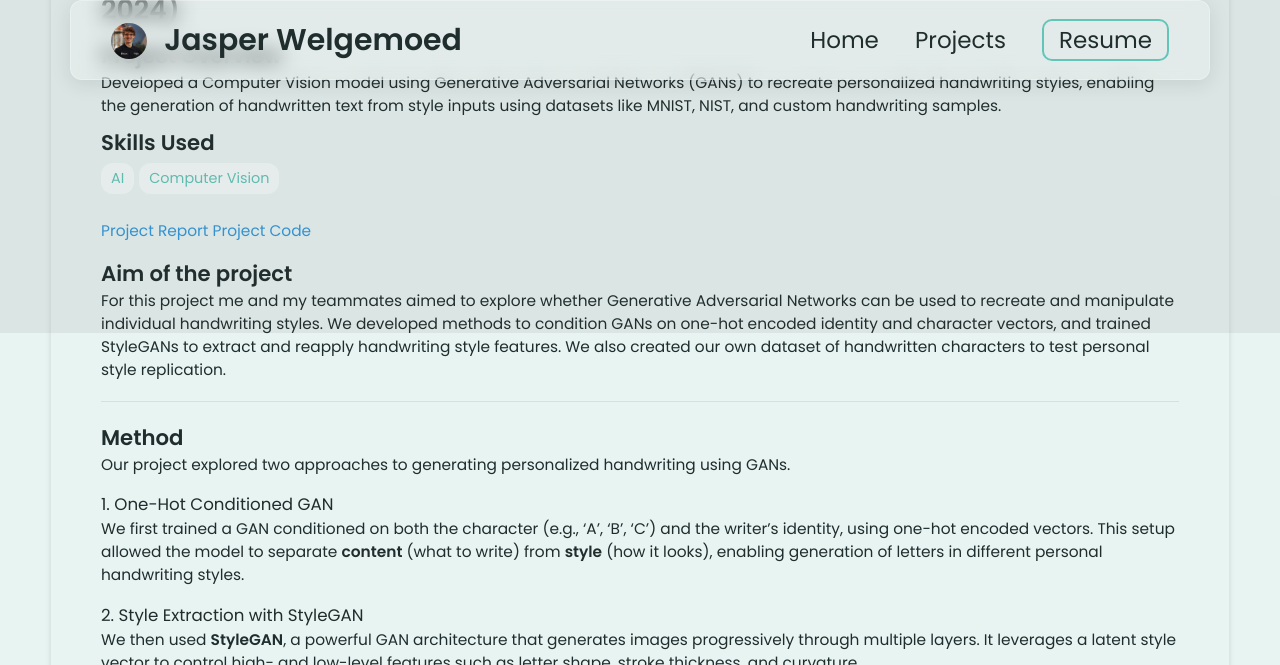
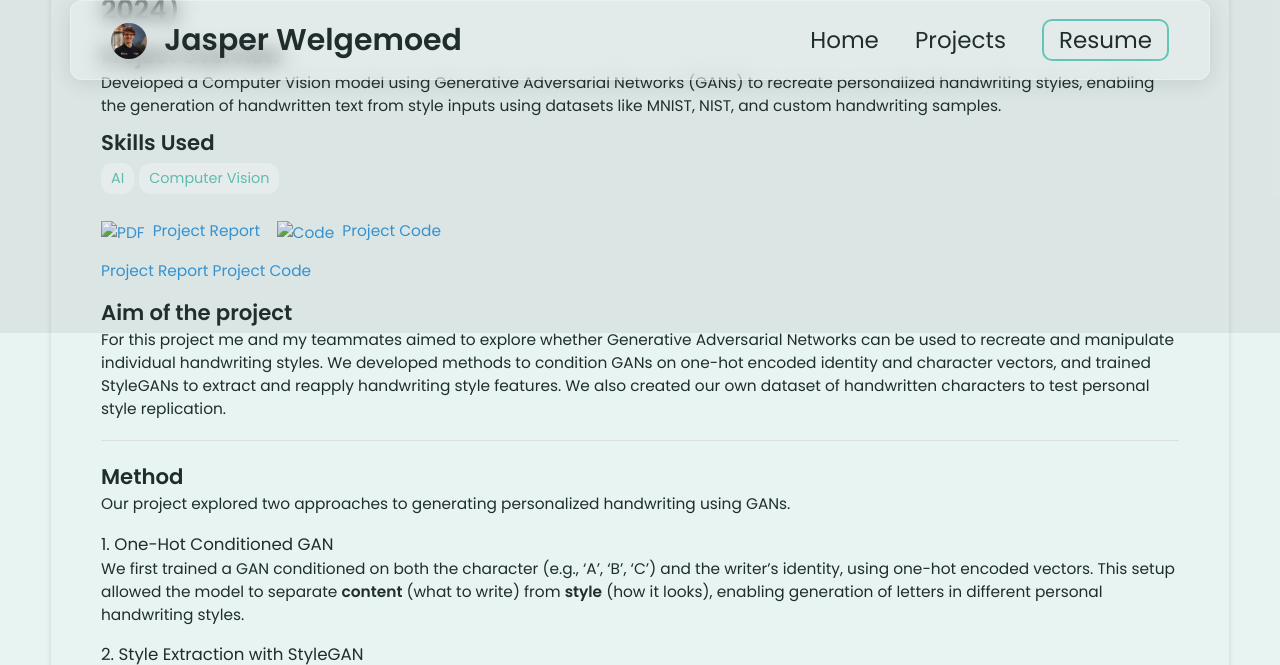
Before and after one commit to jasperwelgemoed/jasperwelgemoed.github.io, a Jekyll site: the page built from _projects/GANComputerVisionProject/index.md, in a window 1280 px wide and 900 px high, scrolled down 567 px, cut to the strip 0-665 px from the top of the window. Built offline with Jekyll 4.4.1, drawn with Linux system fonts in a browser that asks for light colours.

Commit message:
Update index.md

```diff
--- a/_projects/GANComputerVisionProject/index.md
+++ b/_projects/GANComputerVisionProject/index.md
@@ -7,6 +7,16 @@ skills:
   - Computer Vision
 main-image: /image.png
 ---
+
+<a href="https://hackmd.io/@jasperwelgemoed/Bk8wh2Sjkx">
+  <img src="_projects/GANComputerVisionProject/reporticon.png" alt="PDF" width="16" style="vertical-align: middle; margin-right: 4px;">
+  Project Report
+</a>
+&nbsp;&nbsp;
+<a href="(https://colab.research.google.com/drive/162i1A9PvQPkipWaMXpI4sF0svXwUVVTT?usp=sharing#scrollTo=vnuKfWN0p0dB)">
+  <img src="_projects/GANComputerVisionProject/code_icon-icons.webp" alt="Code" width="16" style="vertical-align: middle; margin-right: 4px;">
+  Project Code
+</a>
 
 [Project Report](https://hackmd.io/@jasperwelgemoed/Bk8wh2Sjkx)
 [Project Code](https://colab.research.google.com/drive/162i1A9PvQPkipWaMXpI4sF0svXwUVVTT?usp=sharing#scrollTo=vnuKfWN0p0dB)
```
